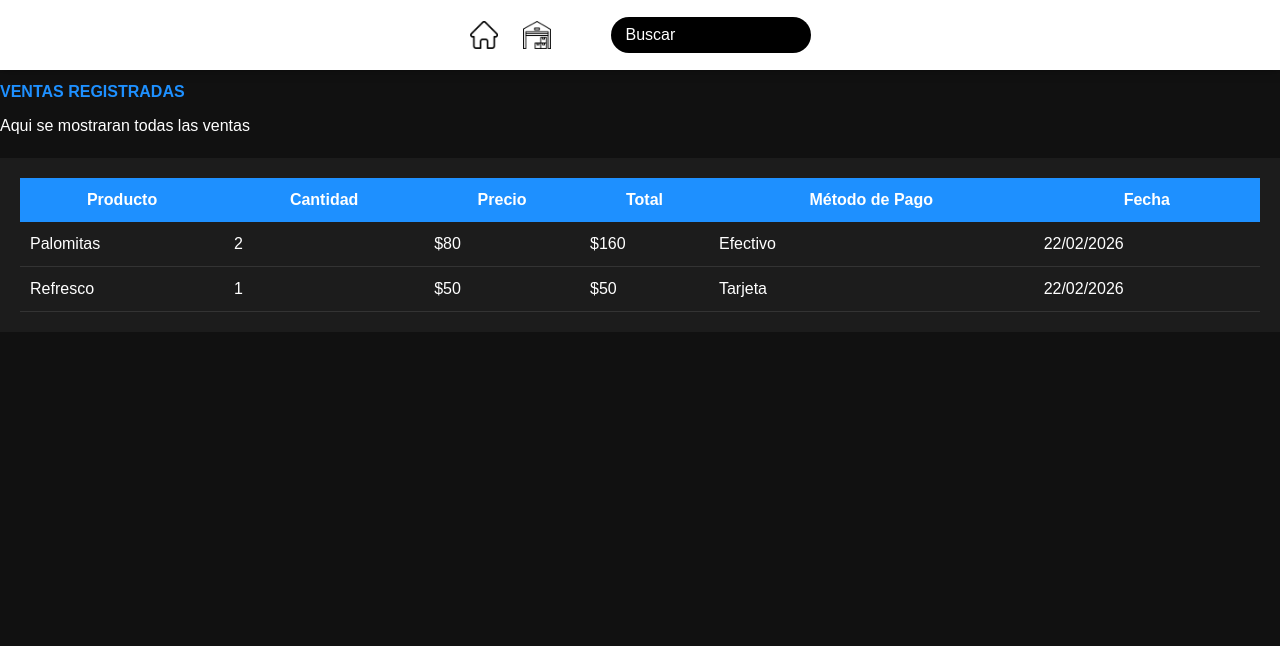
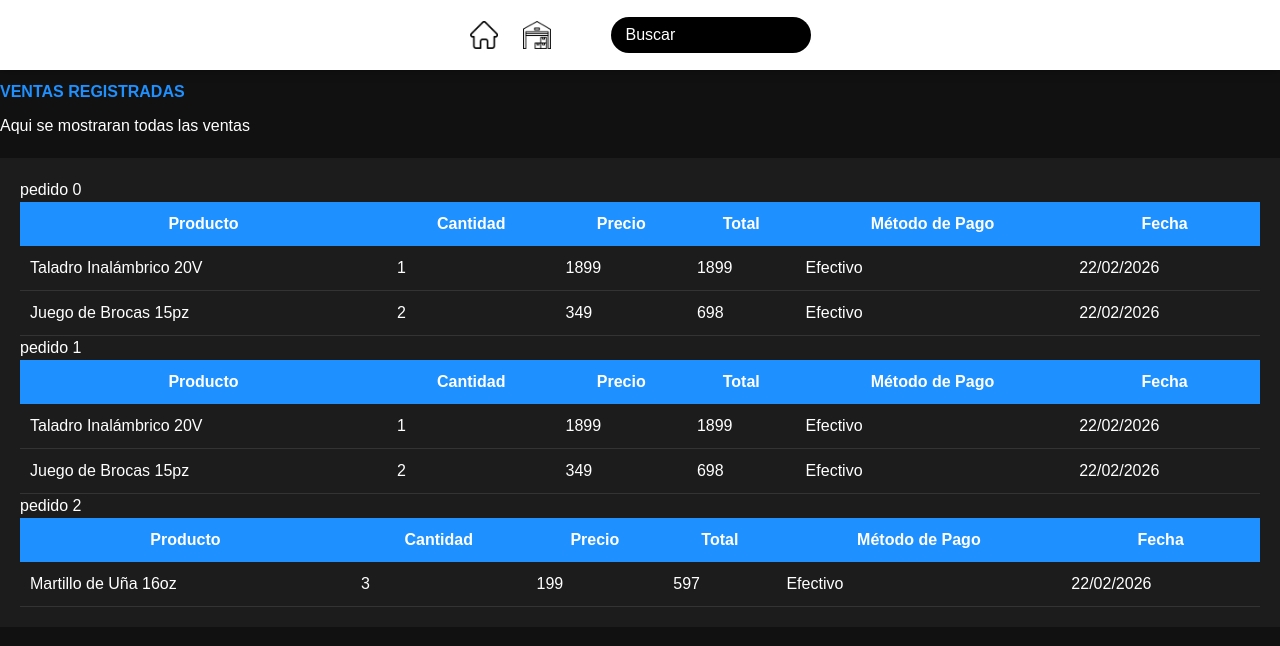
Before and after one commit to Setex10/my-app, a Next.js app: page /RegistroV in a window 1280 px wide. Shown: the top 646 px of the page. Built offline with nearby package versions, Linux system fonts and the light colour scheme; no server answers.

Commit message:
se rediseño y se uso data de testeo para comprobar el diseño de la pagina de registro de las ventas

```diff
--- a/src/app/RegistroV/page.jsx
+++ b/src/app/RegistroV/page.jsx
@@ -1,5 +1,8 @@
+
 import "./RegistroV.css";
+import MostrarVentas from "../components/MostrarVentas.jsx"
 export default function RegistroV() {
+
     return (
         <div classname="contenedor">
             <h1>
@@ -10,39 +13,7 @@ export default function RegistroV() {
             </h1>
             <p> Aqui se mostraran todas las ventas</p>
         <div className="tabla-container">
-        <table border="1">
-          <thead>
-            <tr>
-              <th>Producto</th>
-              <th>Cantidad</th>
-              <th>Precio</th>
-              <th>Total</th>
-              <th>Método de Pago</th>
-              <th>Fecha</th>
-            </tr>
-          </thead>
-
-          <tbody>
-            <tr>
-              <td>Palomitas</td>
-              <td>2</td>
-              <td>$80</td>
-              <td>$160</td>
-              <td>Efectivo</td>
-              <td>22/02/2026</td>
-            </tr>
-
-            <tr>
-              <td>Refresco</td>
-              <td>1</td>
-              <td>$50</td>
-              <td>$50</td>
-              <td>Tarjeta</td>
-              <td>22/02/2026</td>
-            </tr>
-          </tbody>
-
-        </table>
+        <MostrarVentas />
       </div>
 
     </div>
--- /dev/null
+++ b/src/app/components/MostrarVentas.jsx
@@ -0,0 +1,105 @@
+'use client'
+import { useEffect, useState } from "react"
+
+const MostrarVentas = () => {
+  const [data, setData] = useState([])
+  const [loadData, setLoadData] = useState(true)
+  const dataPrueba = {lista_pedidos: [
+      {
+        list_compra: [
+          {
+            producto: "prod_001",
+            name: "Taladro Inalámbrico 20V",
+            price: 1899,
+            quantity: 1
+          },
+          {
+            producto: "prod_002",
+            name: "Juego de Brocas 15pz",
+            price: 349,
+            quantity: 2
+          }
+        ]
+      },
+        {
+        list_compra: [
+          {
+            producto: "prod_001",
+            name: "Taladro Inalámbrico 20V",
+            price: 1899,
+            quantity: 1
+          },
+          {
+            producto: "prod_002",
+            name: "Juego de Brocas 15pz",
+            price: 349,
+            quantity: 2
+          }
+        ]
+      },
+      {
+        list_compra: [
+          {
+            producto: "prod_003",
+            name: "Martillo de Uña 16oz",
+            price: 199,
+            quantity: 3
+          }
+        ]
+      }
+    ]}
+  useEffect(() => {
+    const fetchFunction = async() => {
+        try {
+            const dataRes = await fetch("http://localhost:4000/pedidos", {
+                method: "GET",
+                credentials: "include"
+            })
+            if(dataRes.status == 404){
+                setLoadData(true)
+            }
+            setData(dataRes)
+        } catch (error) {
+            console.log("hola")
+            console.log(data)
+        }
+    }
+    fetchFunction()
+  }, [])
+  return <>
+  {loadData ? <>
+            {dataPrueba.lista_pedidos.map((pedidos, index) => {
+                return <div key={index}>
+                    <h2>{`pedido ${index}`}</h2>
+                    <table>
+                        <thead>
+                                <tr>
+                                    <th>Producto</th>
+                                    <th>Cantidad</th>
+                                    <th>Precio</th>
+                                    <th>Total</th>
+                                    <th>Método de Pago</th>
+                                    <th>Fecha</th>
+                                </tr>
+                            </thead>
+                            <tbody>
+                                {pedidos.list_compra.map((compra) => {
+                                return <tr>
+                                    <td>{compra.name}</td>
+                                    <td>{compra.quantity}</td>
+                                    <td>{compra.price}</td>
+                                    <td>{compra.price * compra.quantity}</td>
+                                    <td>Efectivo</td>
+                                    <td>22/02/2026</td>
+                                </tr>
+                                })}
+                            </tbody>
+                    </table>
+                </div>
+            })}
+            </>
+        :<h2>Algo salio mal</h2>}
+        </>
+}
+
+export default MostrarVentas
```
Also changed, not shown: 1 other file (tests, documents, lock files or other folders).
